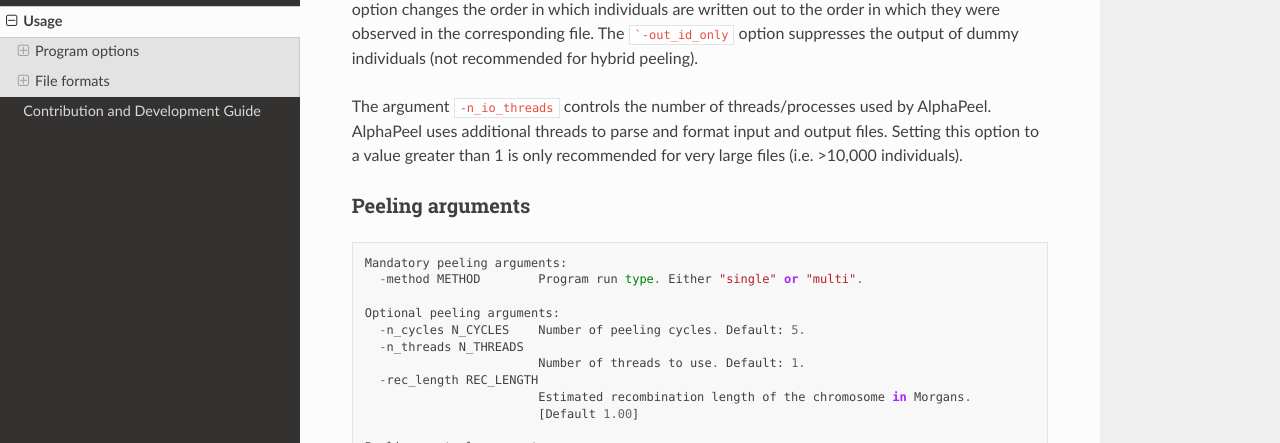
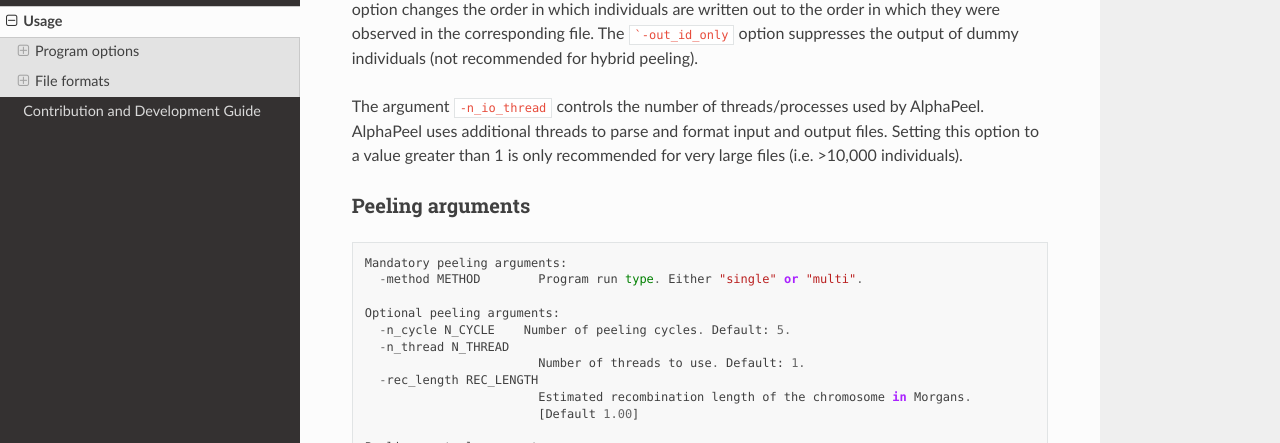
Before and after one commit to AlphaGenes/AlphaPeel, a Sphinx documentation site: the page built from docs/source/usage.rst, in a window 1280 px wide and 900 px high, scrolled down 1863 px. Shown: the part 159-602 px from the top of the window. Built offline with Sphinx 7.4.7 and the Read the Docs theme 2.0.0, drawn with Linux system fonts in a browser that asks for light colours; some of the changed text lies outside the part shown.

Commit message:
fix minor problems Xinger mentioned #111 #97 #102 #104

````diff
--- a/docs/source/usage.rst
+++ b/docs/source/usage.rst
@@ -53,7 +53,7 @@
       -out_id_only          Flag to suppress the individuals not present in
                             the file used with "-out_id_order". It also suppresses "dummy"
                             individuals.
-      -n_io_threads N_IO_THREADS
+      -n_io_thread N_IO_THREAD
                             Number of threads to use for input/output. Default: 1.
 
 
@@ -82,7 +82,7 @@
 
 The order in which individuals are output can be changed by using the ``out_id_order`` option. This option changes the order in which individuals are written out to the order in which they were observed in the corresponding file. The ```-out_id_only`` option suppresses the output of dummy individuals (not recommended for hybrid peeling).
 
-The argument ``-n_io_threads`` controls the number of threads/processes used by |Software|. |Software| uses additional threads to parse and format input and output files. Setting this option to a value greater than 1 is only recommended for very large files (i.e. >10,000 individuals).
+The argument ``-n_io_thread`` controls the number of threads/processes used by |Software|. |Software| uses additional threads to parse and format input and output files. Setting this option to a value greater than 1 is only recommended for very large files (i.e. >10,000 individuals).
 
 Peeling arguments
 ------------------
@@ -93,8 +93,8 @@
       -method METHOD        Program run type. Either "single" or "multi".
 
     Optional peeling arguments:
-      -n_cycles N_CYCLES    Number of peeling cycles. Default: 5.
-      -n_threads N_THREADS
+      -n_cycle N_CYCLE    Number of peeling cycles. Default: 5.
+      -n_thread N_THREAD
                             Number of threads to use. Default: 1.
       -rec_length REC_LENGTH
                             Estimated recombination length of the chromosome in Morgans.
````
Also changed, not shown: 1 other file.
